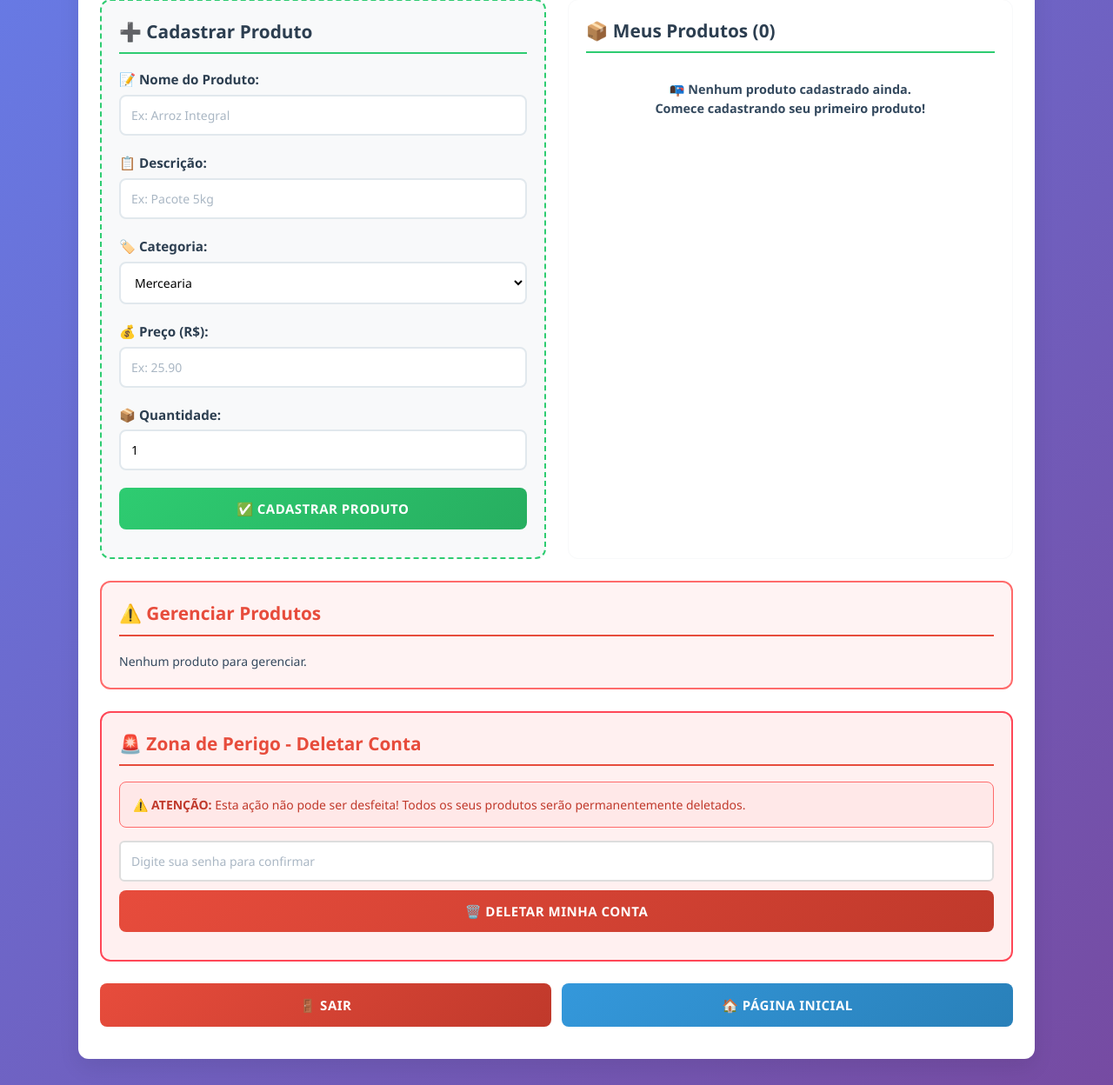
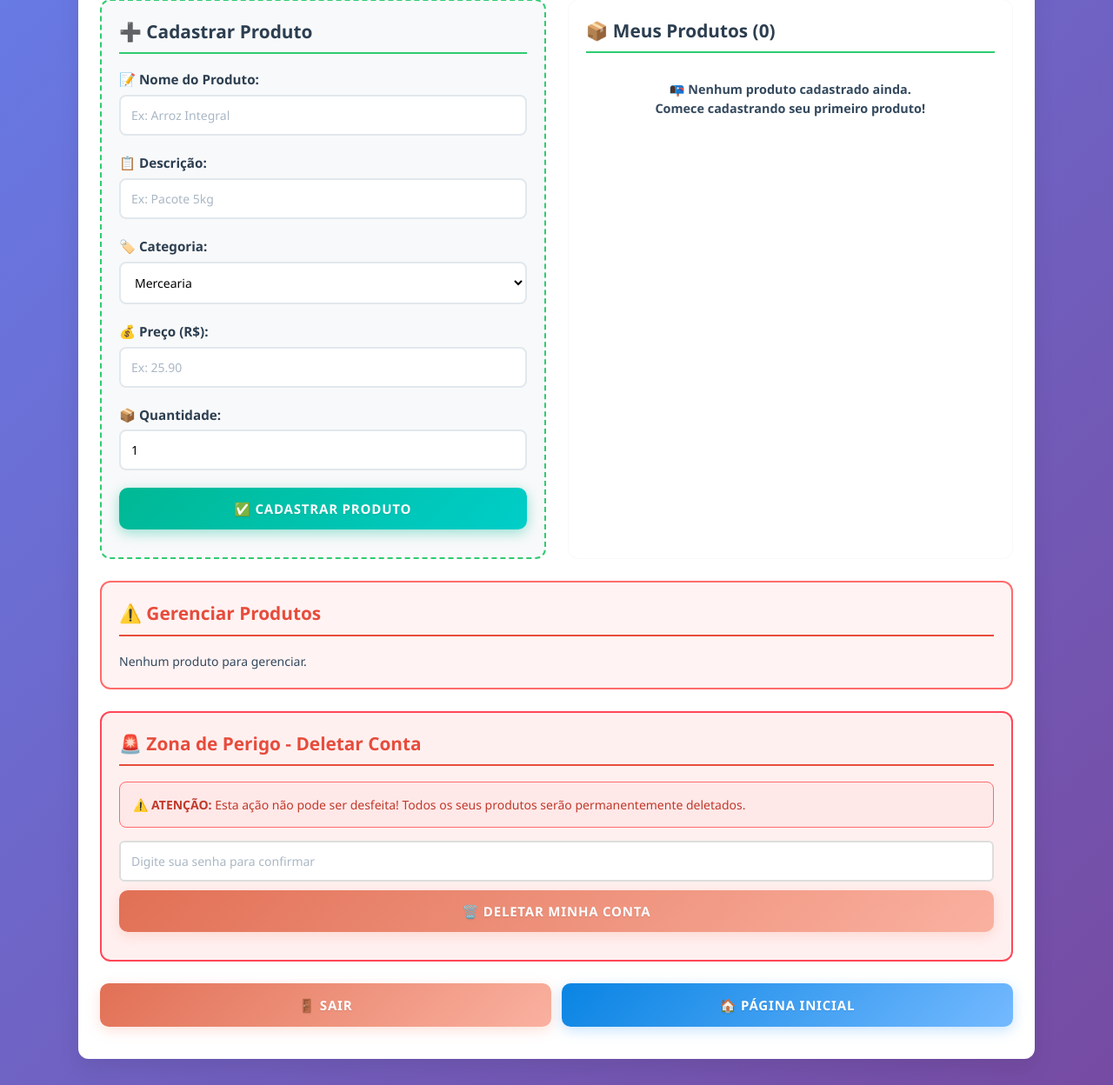
Before and after one commit to matheus-cmc/Matheus_93627, a Flask app: page /dashboard/ in a window 1280 px wide. Shown: the part 248-1496 px from the top of the page at 87% size. Run offline with Flask 3, Linux system fonts and the light colour scheme; a user stored in the database is signed in; data that the repository does not hold is empty; parts of the project's set-up code (start-up, migrations or seed data) failed here and were passed over.

Commit message:
atualização

```diff
--- a/Atividade_login/static/style.css
+++ b/Atividade_login/static/style.css
@@ -117,41 +117,98 @@ input:focus, select:focus {
     box-shadow: 0 0 0 3px rgba(46, 204, 113, 0.1);
 }
 
+/* VERSÃO RECOMENDADA - Cores modernas e harmoniosas */
 .btn {
     width: 100%;
     padding: 14px;
-    background: linear-gradient(135deg, var(--primary), var(--primary-dark));
-    color: var(--white);
+    background: linear-gradient(135deg, #00b894, #00cec9);
+    color: white !important;
     border: none;
-    border-radius: 8px;
+    border-radius: 10px;
     font-size: 15px;
-    font-weight: 600;
+    font-weight: 700;
     cursor: pointer;
-    transition: var(--transition);
+    transition: all 0.3s ease;
     margin-bottom: 12px;
     text-decoration: none;
     display: block;
     text-align: center;
     text-transform: uppercase;
-    letter-spacing: 0.5px;
+    letter-spacing: 0.8px;
     font-family: inherit;
+    box-shadow: 0 4px 15px rgba(0, 184, 148, 0.4);
+    text-shadow: 0 1px 2px rgba(0, 0, 0, 0.1);
 }
 
 .btn:hover {
-    transform: translateY(-2px);
-    box-shadow: 0 8px 20px rgba(46, 204, 113, 0.25);
+    transform: translateY(-3px);
+    box-shadow: 0 10px 30px rgba(0, 184, 148, 0.5);
+    background: linear-gradient(135deg, #00a085, #00b894);
+    color: white !important;
 }
 
 .btn-secondary {
-    background: linear-gradient(135deg, var(--secondary), #2980b9);
+    background: linear-gradient(135deg, #0984e3, #74b9ff);
+    box-shadow: 0 4px 15px rgba(116, 185, 255, 0.4);
+    color: white !important;
+}
+
+.btn-secondary:hover {
+    transform: translateY(-3px);
+    box-shadow: 0 10px 30px rgba(116, 185, 255, 0.5);
+    background: linear-gradient(135deg, #0770c4, #0984e3);
+    color: white !important;
 }
 
 .btn-danger {
-    background: linear-gradient(135deg, var(--accent), #c0392b);
+    background: linear-gradient(135deg, #e17055, #fab1a0);
+    box-shadow: 0 4px 15px rgba(251, 177, 160, 0.4);
+    color: white !important;
+}
+
+.btn-danger:hover {
+    transform: translateY(-3px);
+    box-shadow: 0 10px 30px rgba(251, 177, 160, 0.5);
+    background: linear-gradient(135deg, #d63031, #e17055);
+    color: white !important;
 }
 
 .btn-warning {
-    background: linear-gradient(135deg, var(--warning), #e67e22);
+    background: linear-gradient(135deg, #fdcb6e, #ffeaa7);
+    color: white !important;
+    box-shadow: 0 4px 15px rgba(253, 203, 110, 0.4);
+}
+
+.btn-warning:hover {
+    transform: translateY(-3px);
+    box-shadow: 0 10px 30px rgba(253, 203, 110, 0.5);
+    background: linear-gradient(135deg, #f39c12, #fdcb6e);
+    color: white !important;
+}
+
+/* Botões pequenos */
+.btn-small {
+    padding: 8px 16px;
+    font-size: 0.9rem;
+    white-space: nowrap;
+    box-shadow: 0 2px 8px rgba(0, 0, 0, 0.2);
+    color: white !important;
+}
+
+.btn-small:hover {
+    transform: translateY(-2px);
+    box-shadow: 0 4px 12px rgba(0, 0, 0, 0.25);
+    color: white !important;
+}
+
+/* Garantir que todos os links dentro de botões também sejam brancos */
+.btn a {
+    color: white !important;
+    text-decoration: none;
+}
+
+.btn:hover a {
+    color: white !important;
 }
 
 .form-footer {
--- a/Atividade_login/templates/dashboard.html
+++ b/Atividade_login/templates/dashboard.html
@@ -102,10 +102,10 @@
                                    id="password_{{ product.id }}"
                                    placeholder="Digite sua senha"
                                    class="password-input">
-                            <button onclick="deleteProduct({{ product.id }})"
-                                    class="btn btn-danger btn-small">
-                                🗑️ Deletar
-                            </button>
+                           <button data-product-id="{{ product.id }}"
+                              class="btn btn-danger btn-small delete-product-btn">
+                                 🗑️ Deletar
+                                    </button>
                         </div>
                     </div>
                     {% endfor %}
```
